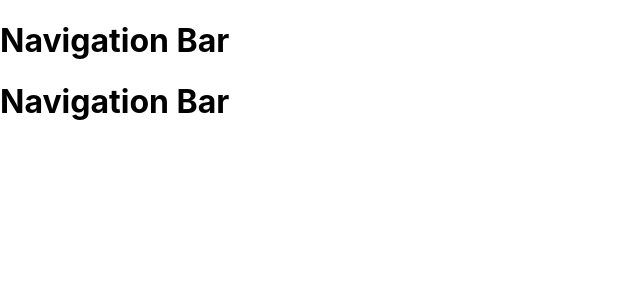
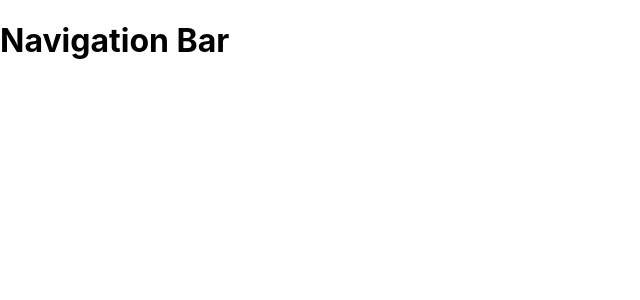
Before and after one commit to IamCocoDev/DiceStarter, a React (Create React App) app in the folder client/: page /home in a window 1280 px wide. Shown: the top 300 px of the page, without its empty margins (0-640 px from the left). Built offline with nearby package versions, Linux system fonts and the light colour scheme.

Commit message:
hago bien el ruteo para el nav

```diff
--- a/client/src/App.tsx
+++ b/client/src/App.tsx
@@ -2,6 +2,7 @@ import React from 'react';
 import {Route} from 'react-router-dom';
 import Home from '../src/components/home/home';
 import Landing from './components/landing/landing';
+import NavBar from '../src/components/NavBar/NavBar';
 
 import './App.css';
 
@@ -10,7 +11,7 @@ function App() {
     <div className="">
       <Route exact path='/' component={Landing}></Route>
       <Route path='/home' component={Home}></Route>
-      <Home />
+      <Route path={['/home']} component={NavBar}></Route>
     </div>
   );
 }
--- a/client/src/components/home/home.tsx
+++ b/client/src/components/home/home.tsx
@@ -1,11 +1,9 @@
 import React from 'react';
 import './home.css';
-import NavBar from '../NavBar/NavBar';
 
 function Home() {
   return (
     <div>
-      <NavBar />
     </div>
   );
 }
```
